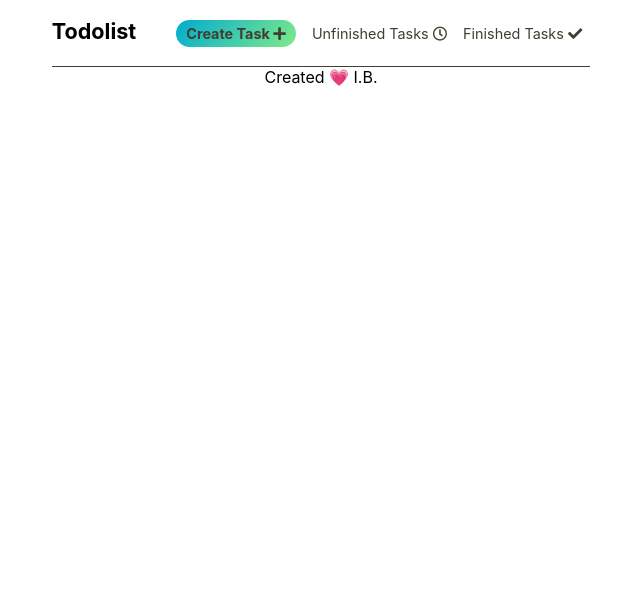
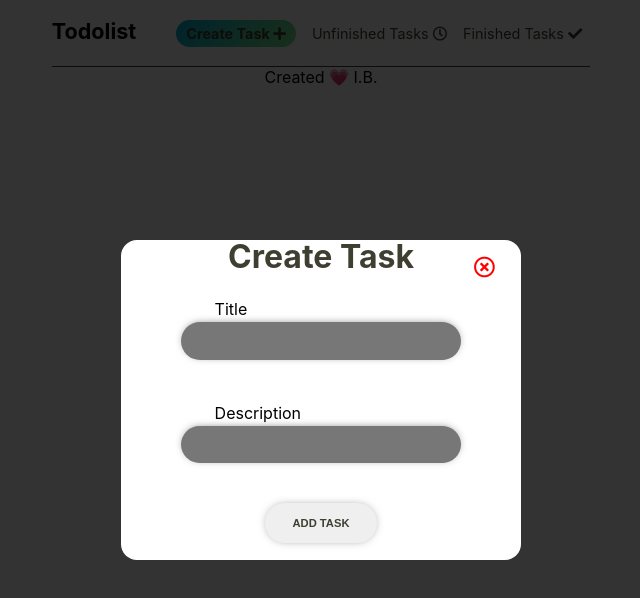
Before and after one commit to igor06brw/todolist, a React (Create React App) app: page /createtask in a window 1280 px wide. Shown: the top 598 px of the page, without its empty margins (319-959 px from the left). Built offline with nearby package versions, Linux system fonts and the light colour scheme.

Commit message:
display CreateTaskScreen

```diff
--- a/src/screens/CreateTaskScreen.js
+++ b/src/screens/CreateTaskScreen.js
@@ -2,7 +2,7 @@ import React from 'react'
 import styled from 'styled-components';
 
 const ModalContainer = styled.div`
-    display:none;
+    display:flex;
     background: rgba(0,0,0,0.8);
     width: 100vw;
     height: 100vh;
```
